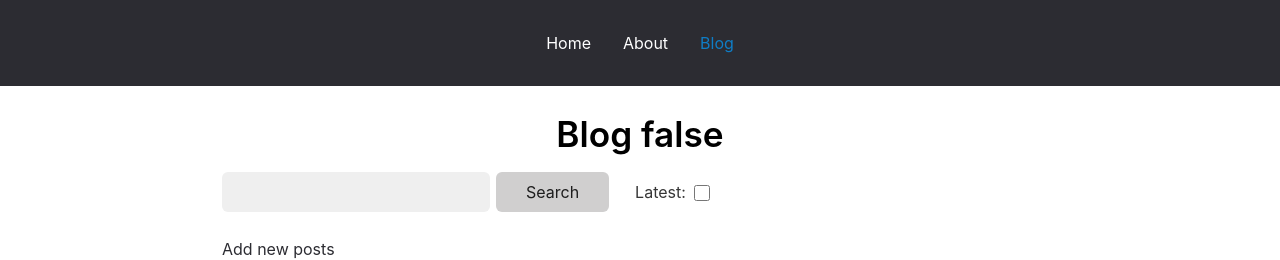
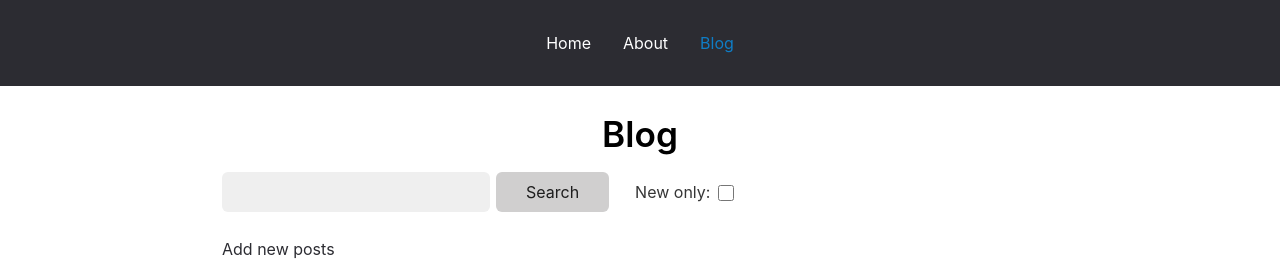
Before and after one commit to alinakassym/router6, a React (Create React App) app: page /posts in a window 1280 px wide. Shown: the top 260 px of the page. Built offline with nearby package versions, Linux system fonts and the light colour scheme; no server answers.

Commit message:
fix: BlogFilter checked value

```diff
--- a/src/pages/BlogFilter.jsx
+++ b/src/pages/BlogFilter.jsx
@@ -25,8 +25,8 @@ const BlogFilter = ({ postQuery, latest, setSearchParams }) => {
       <input type="submit" value="Search" />
 
       <label style={{ marginLeft: "20px", display: "flex", alignItems: "center" }}>
-        Latest:
-        <input type="checkbox" name="latest" value={checked} onChange={e => setChecked(e.target.checked)} style={{ marginBottom: 2, marginLeft: 8 }} />
+        New only:
+        <input type="checkbox" name="latest" checked={checked} onChange={e => setChecked(e.target.checked)} style={{ marginBottom: 2, marginLeft: 8 }} />
       </label>
     </form>
   )
--- a/src/pages/BlogPage.jsx
+++ b/src/pages/BlogPage.jsx
@@ -19,7 +19,7 @@ const Blog = () => {
   }, [])
   return (
     <section>
-      <h1>Blog {JSON.stringify(latest)}</h1>
+      <h1>Blog</h1>
 
       <BlogFilter postQuery={postQuery} latest={latest} setSearchParams={setSearchParams} />
 
```
